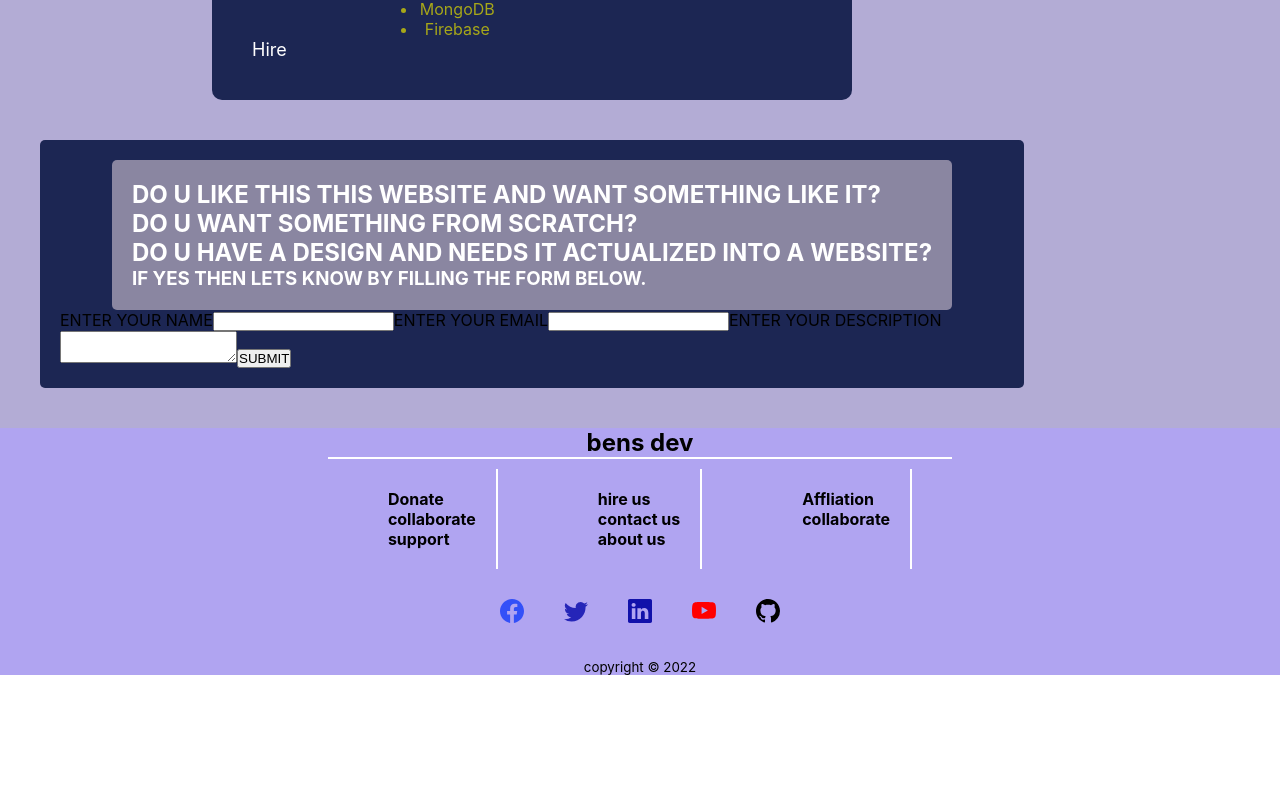
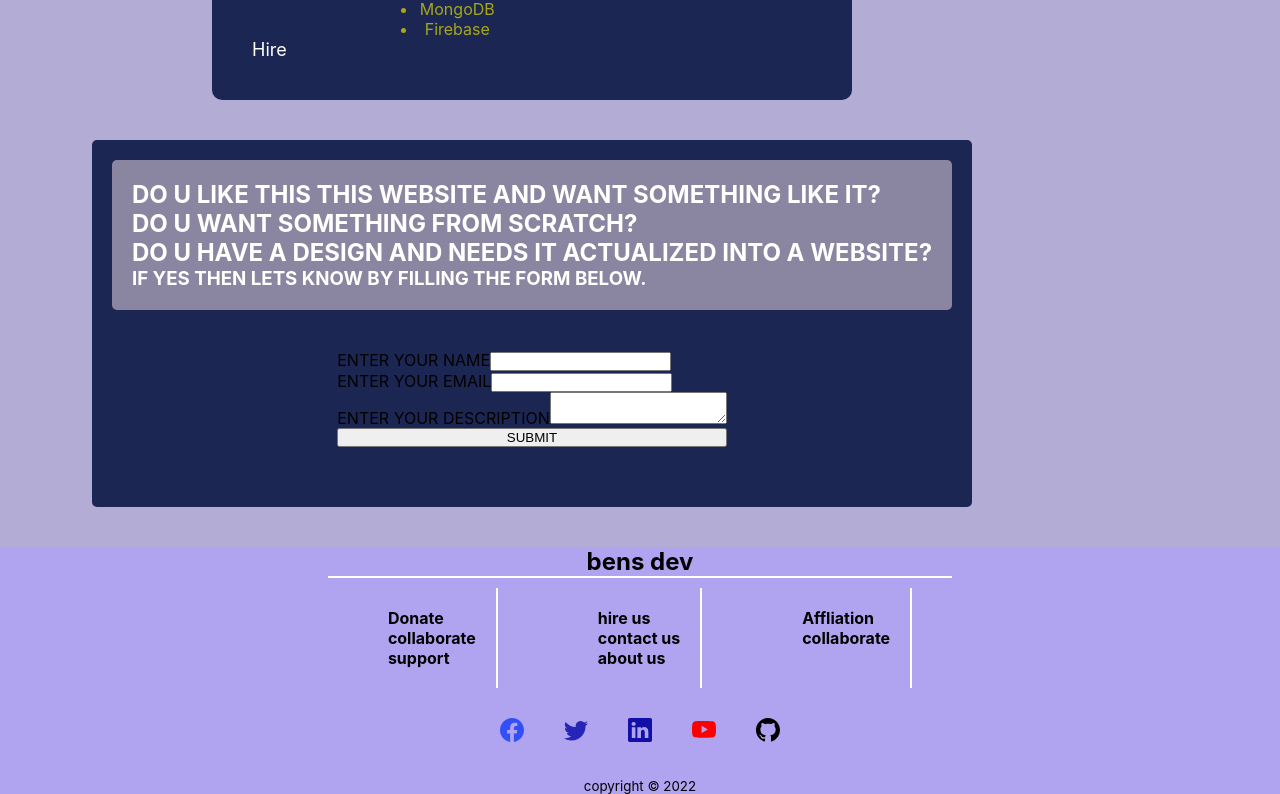
Before and after one commit to sirben181/my-app, a React (Create React App) app: page /about in a window 1280 px wide. Shown: the part 896-1690 px from the top of the page. Before the commit the page ends 1571 px from the top, so only its background shows below. Built offline with nearby package versions, Linux system fonts and the light colour scheme.

Commit message:
more abouts

```diff
--- a/src/pages/about.css
+++ b/src/pages/about.css
@@ -74,3 +74,19 @@
 .form-header h3{
         color:#fff;
 }
+.form-body{
+        display:flex;
+        flex-direction:column;
+        /* height:65px; */
+        /* width:600px; */
+}
+.form-body-wrapper{
+        display:flex;
+        flex-direction:column;
+        margin:20px;
+        padding:20px;
+
+}
+.form-body-wrapper label{
+        display:block;
+}
```
